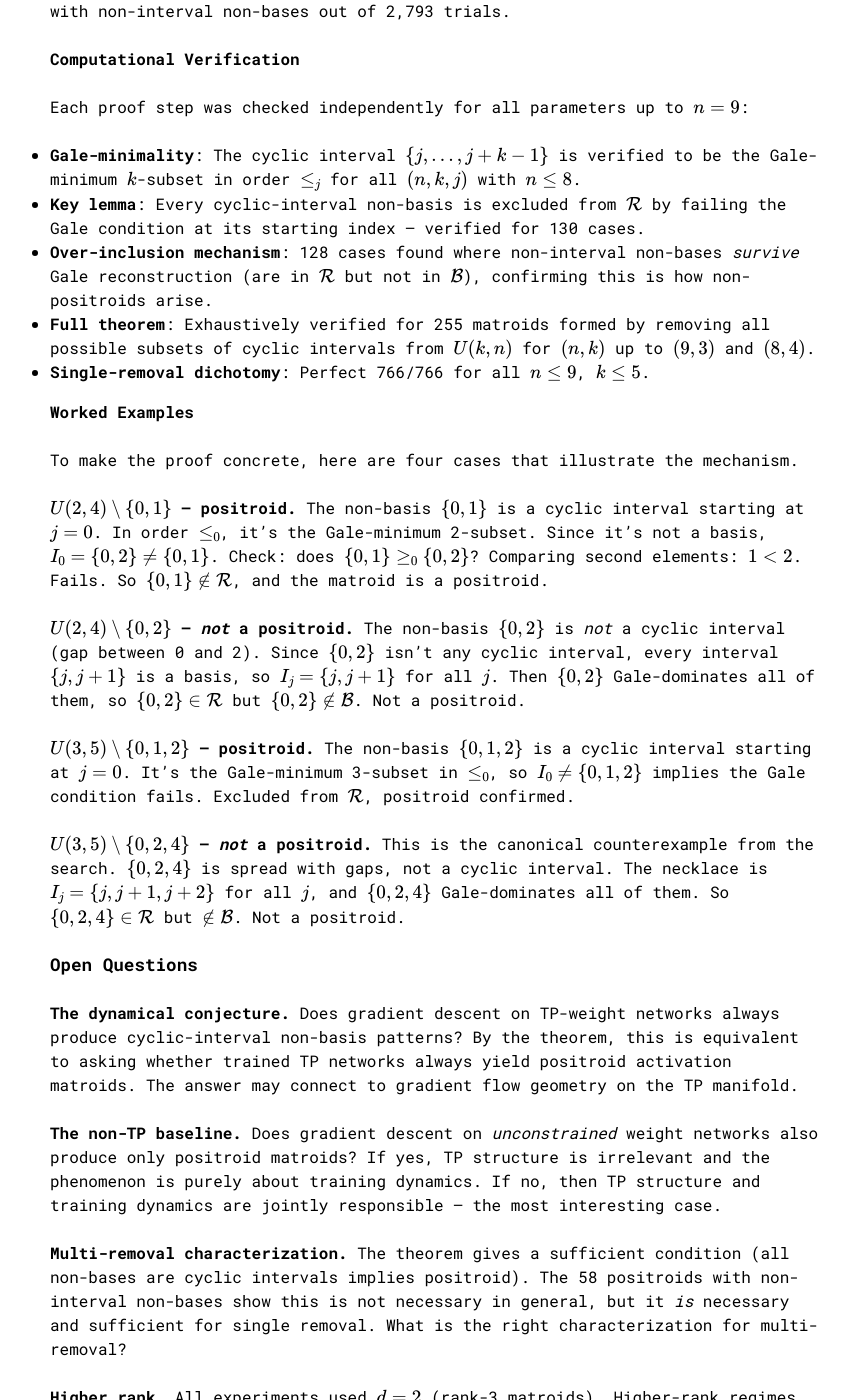
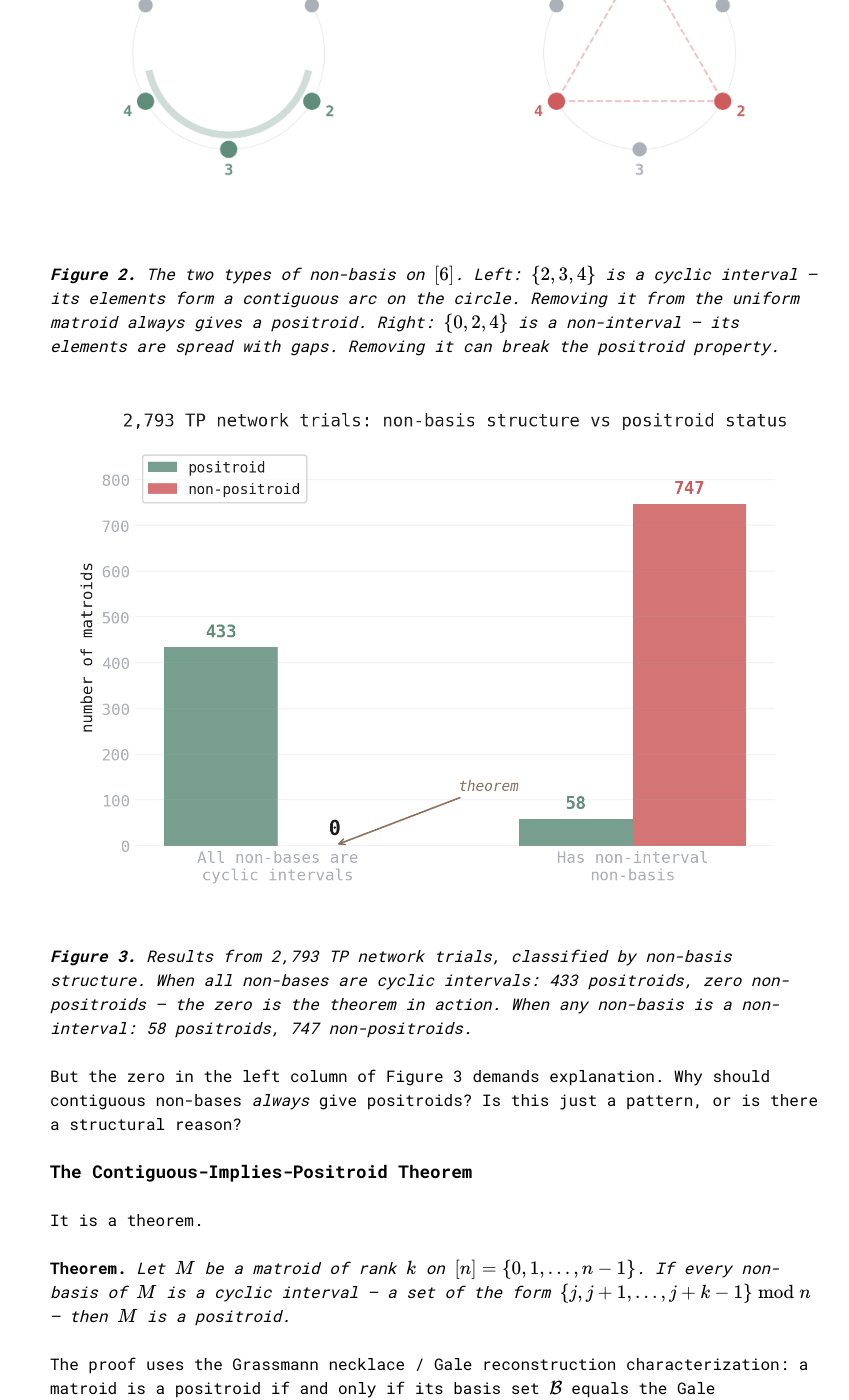
Before and after one commit to HarrisonTotty/harrisontotty.github.io, a Jekyll site: the page built from _posts/2026-02-23-positroid-structure-relu-networks.md, in a window 1280 px wide and 1400 px high, scrolled down 3417 px. Shown: the whole window, without its empty margins (206-1055 px from the left). Built offline with Jekyll 4.4.1, drawn with Linux system fonts in a browser that asks for light colours; formulas are drawn with MathJax 3; some of the changed text lies outside the part shown.

Commit message:
New blog posts

```diff
--- a/_posts/2026-02-23-positroid-structure-relu-networks.md
+++ b/_posts/2026-02-23-positroid-structure-relu-networks.md
@@ -13,6 +13,12 @@
 The question, then: does total positivity of the weights propagate through the affine hyperplane arrangement to constrain the activation matroid to be a positroid?
 
 The answer turned out to be more interesting than a simple yes or no.
+
+{% endraw %}
+![TP-weight ReLU network on two-moons]({{site.url}}/images/positroid-fig1-hyperplanes.png)
+
+_**Figure 1.** A TP-weight ReLU network trained on the two-moons dataset. The 8 lines are the hyperplanes $$\{x : w_i^T x + b_i = 0\}$$ from the first hidden layer. Together they define an affine matroid of rank 3 on the ground set $$[8]$$. In this case the matroid is uniform (all 56 triples are bases), so it is vacuously a positroid._
+{% raw %}
 
 
 # 800 Trials: The Conjecture
@@ -45,12 +51,22 @@
 
 This shifts the conjecture from a static algebraic claim to a dynamical one. The revised conjecture: _for TP-weight networks trained by gradient descent on binary classification, the affine matroid of the learned hyperplane arrangement is always a positroid._ This is a statement about the interaction between TP structure and training dynamics, connecting positroid combinatorics to the implicit bias literature in deep learning theory.
 
-But why should contiguous non-bases always give positroids? Is this just a pattern, or is there a reason?
+{% endraw %}
+![Non-basis patterns on the circle]({{site.url}}/images/positroid-fig2-intervals.png)
+
+_**Figure 2.** The two types of non-basis on $$[6]$$. Left: $$\{2,3,4\}$$ is a cyclic interval — its elements form a contiguous arc on the circle. Removing it from the uniform matroid always gives a positroid. Right: $$\{0,2,4\}$$ is a non-interval — its elements are spread with gaps. Removing it can break the positroid property._
+
+![Counterexample dichotomy]({{site.url}}/images/positroid-fig3-dichotomy.png)
+
+_**Figure 3.** Results from 2,793 TP network trials, classified by non-basis structure. When all non-bases are cyclic intervals: 433 positroids, zero non-positroids — the zero is the theorem in action. When any non-basis is a non-interval: 58 positroids, 747 non-positroids._
+{% raw %}
+
+But the zero in the left column of Figure 3 demands explanation. Why should contiguous non-bases _always_ give positroids? Is this just a pattern, or is there a structural reason?
 
 
 # The Contiguous-Implies-Positroid Theorem
 
-The dichotomy is not a coincidence. It is a theorem.
+It is a theorem.
 
 **Theorem.** _Let $$M$$ be a matroid of rank $$k$$ on $$[n] = \{0, 1, \ldots, n-1\}$$. If every non-basis of $$M$$ is a cyclic interval — a set of the form $$\{j, j+1, \ldots, j+k-1\} \bmod n$$ — then $$M$$ is a positroid._
 
@@ -69,6 +85,12 @@
 The forward direction is the theorem. The backward direction: if $$S$$ is not a cyclic interval, then every cyclic interval $$\{j, \ldots, j+k-1\}$$ is still a basis, so the Grassmann necklace satisfies $$I_j = \{j, \ldots, j+k-1\}$$ for all $$j$$. Since every $$k$$-subset Gale-dominates the Gale-minimum, $$S$$ passes all $$n$$ Gale conditions and $$S \in \mathcal{R}$$. But $$S \notin \mathcal{B}$$, so $$\mathcal{R} \neq \mathcal{B}$$ and the matroid is not a positroid.
 
 The corollary is a complete characterization for single-removal matroids. The converse of the main theorem is false for multi-removal: I found 58 positroids with non-interval non-bases out of 2,793 trials.
+
+{% endraw %}
+![Single-removal dichotomy on U(3,6)]({{site.url}}/images/positroid-fig4-corollary.png)
+
+_**Figure 4.** All 20 three-element subsets of $$[6]$$, each shown as a mini-circle with the selected elements highlighted. Green subsets are cyclic intervals: removing them from $$U(3,6)$$ gives a positroid. Red subsets are non-intervals: removing them gives a non-positroid. The corollary says this dichotomy is exact._
+{% raw %}
 
 ## Computational Verification
 
```
Also changed, not shown: _posts/2026-02-24-hidden-geometry-relu-networks.md (added, +148 -0 lines), images/positroid-fig-bias-shift.png (added), images/positroid-fig-independence.png (added), images/positroid-fig1-hyperplanes.png (added), images/positroid-fig2-intervals.png (added), images/positroid-fig3-dichotomy.png (added), images/positroid-fig4-corollary.png (added), 1 other file.
